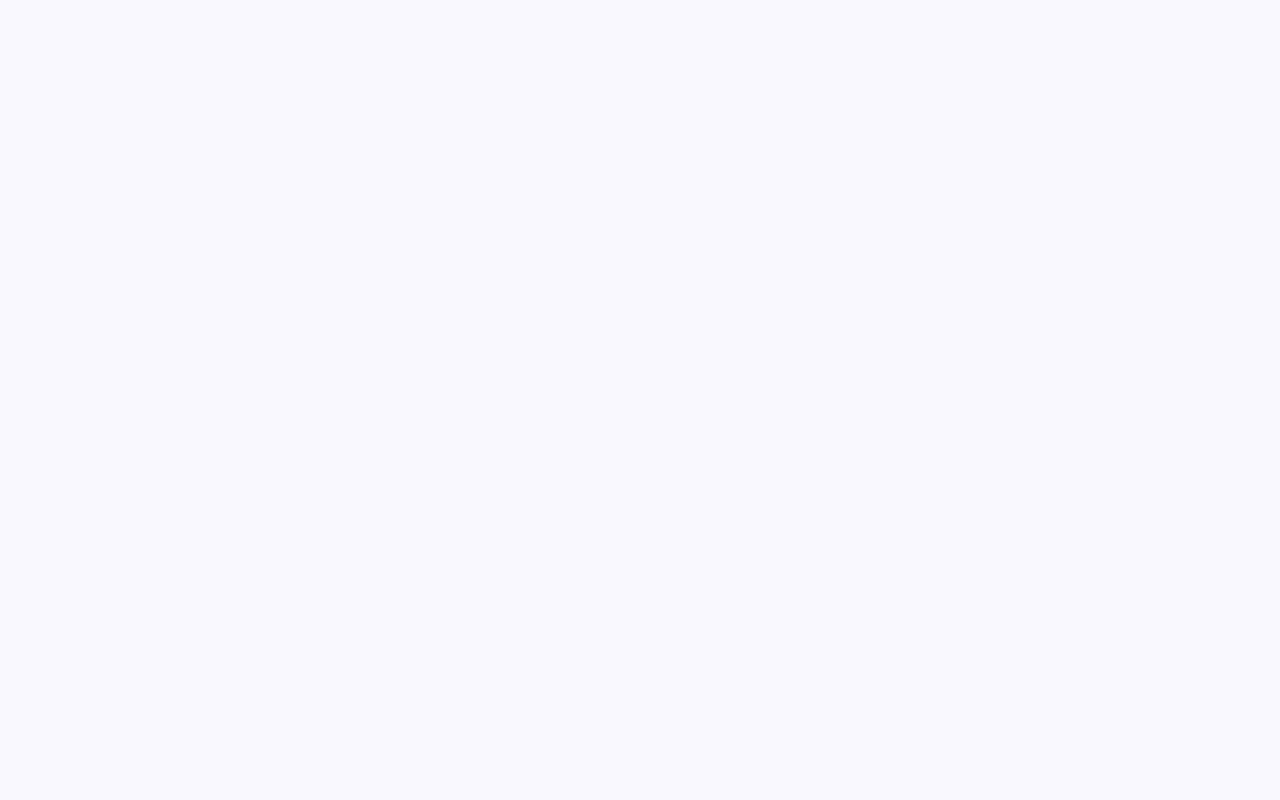
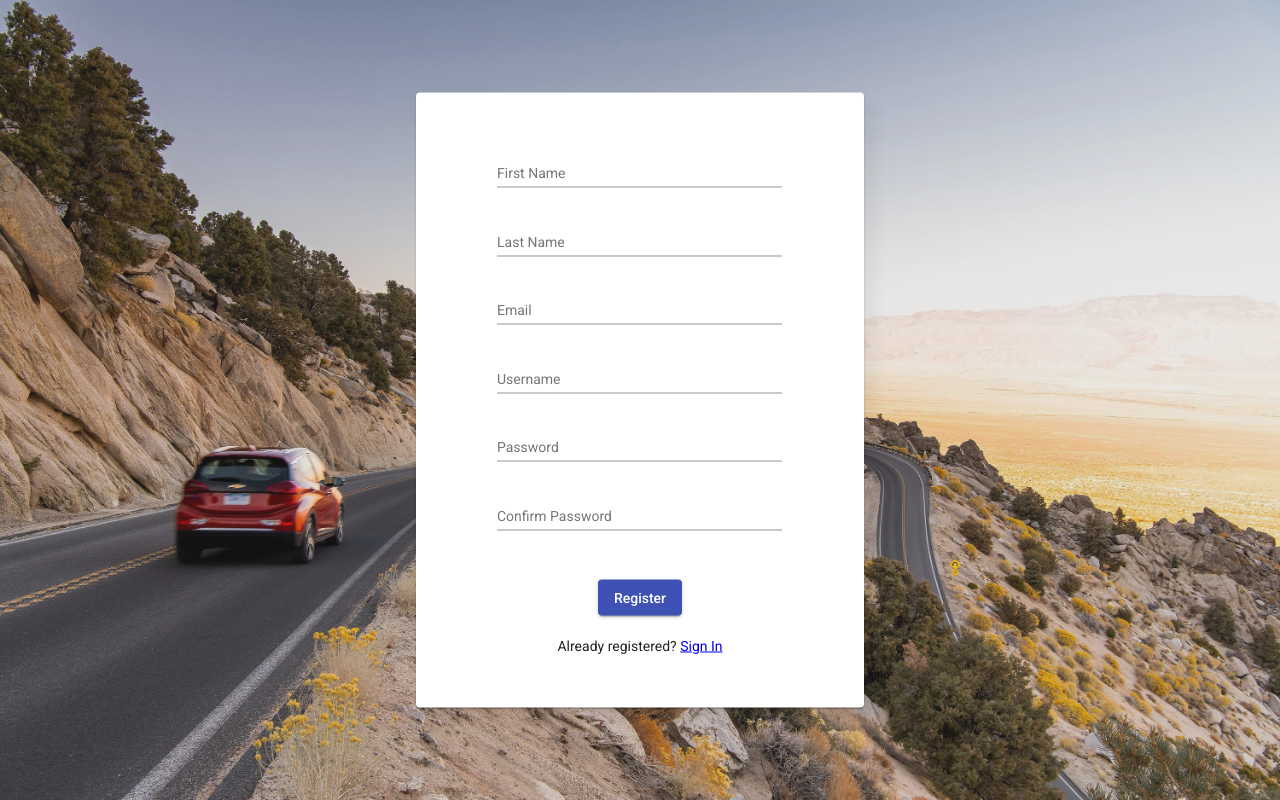
Before and after one commit to JavaPraksa/Frontend, an Angular app in the folder RentACar/: page /registration in a window 1280 px wide. Before the commit this address led to /. Built offline with nearby package versions, Linux system fonts and the light colour scheme.

Commit message:
feat: add registration component

```diff
--- a/RentACar/src/app/app-routing.module.ts
+++ b/RentACar/src/app/app-routing.module.ts
@@ -1,9 +1,11 @@
 import { NgModule } from '@angular/core';
 import { RouterModule, Routes } from '@angular/router';
 import { LoginComponent } from './login/login.component';
+import { RegistrationComponent } from './registration/registration.component';
 
 const routes: Routes = [
-  { path: 'login', component: LoginComponent }
+  { path: 'login', component: LoginComponent },
+  { path: 'registration', component: RegistrationComponent }
 ];
 
 @NgModule({
--- a/RentACar/src/app/app.module.ts
+++ b/RentACar/src/app/app.module.ts
@@ -15,12 +15,14 @@ import { MatToolbarModule } from '@angular/material/toolbar';
 
 import { NavbarComponent } from './navbar/navbar.component';
 import { LoginComponent } from './login/login.component';
+import { RegistrationComponent } from './registration/registration.component';
 
 @NgModule({
   declarations: [
     AppComponent,
     NavbarComponent,
-    LoginComponent
+    LoginComponent,
+    RegistrationComponent
   ],
   imports: [
     BrowserModule,
--- a/RentACar/src/app/login/login.component.html
+++ b/RentACar/src/app/login/login.component.html
@@ -20,7 +20,7 @@
                 <p>
                     <mat-form-field appearance="legacy" style="width: 100%;">
                         <mat-label>Password</mat-label>
-                        <input type="text" matInput placeholder="password" >
+                        <input type="password" matInput placeholder="password" >
                     </mat-form-field>
                 </p>
                 <br>
--- /dev/null
+++ b/RentACar/src/app/registration/registration.component.css
@@ -0,0 +1,27 @@
+.overlay {
+    background: rgba(5, 5, 5, 0.525);
+  }
+
+  #photo {
+    width: 100%;
+    height: 100vh;
+    background: url("../../assets/images/background4.jpg") top center;
+    background-size: cover;
+    opacity: 0.85;
+    position: relative;
+  }
+
+  #photo .container {
+    padding-top: 70px;
+    position: relative;
+    text-align: center;
+  }
+
+  .center {
+    position: absolute;
+    top: 50%;
+    left: 50%;
+    transform: translate(-50%, -50%);
+    box-shadow: 10px 10px 15px rgba(0, 0, 0, 0.05);
+    width: 35%;
+  }
--- /dev/null
+++ b/RentACar/src/app/registration/registration.component.html
@@ -0,0 +1,63 @@
+<div class="overlay">
+    <section id="photo" class="d-flex flex-column justify-content-center">
+        <div class="container"></div>
+    </section>
+</div>
+<div class="center">
+    <mat-card class="example-card">
+        <div style="margin-left: 15%; margin-right: 15%;">
+            <mat-card-header>
+            </mat-card-header>
+            <br>
+            <mat-card-content style="margin-left: 1%; margin-right: 1%;">
+                <br>
+                <p>
+                    <mat-form-field appearance="legacy" style="width: 100%;">
+                        <mat-label>First Name</mat-label>
+                        <input type="text" matInput placeholder="first name">
+                    </mat-form-field>
+                </p>
+                <p>
+                    <mat-form-field appearance="legacy" style="width: 100%;">
+                        <mat-label>Last Name</mat-label>
+                        <input type="text" matInput placeholder="last name">
+                    </mat-form-field>
+                </p>
+                <p>
+                    <mat-form-field appearance="legacy" style="width: 100%;">
+                        <mat-label>Email</mat-label>
+                        <input type="text" matInput placeholder="email">
+                    </mat-form-field>
+                </p>
+                <p>
+                    <mat-form-field appearance="legacy" style="width: 100%;">
+                        <mat-label>Username</mat-label>
+                        <input type="text" matInput placeholder="username">
+                    </mat-form-field>
+                </p>
+                <p>
+                    <mat-form-field appearance="legacy" style="width: 100%;">
+                        <mat-label>Password</mat-label>
+                        <input type="password" matInput placeholder="password">
+                    </mat-form-field>
+                </p>
+                <p>
+                    <mat-form-field appearance="legacy" style="width: 100%;">
+                        <mat-label>Confirm Password</mat-label>
+                        <input type="confirm password" matInput placeholder="password">
+                    </mat-form-field>
+                </p>
+                <br>
+                <div style="text-align: center;">
+                    <button mat-raised-button color="primary">
+                        Register
+                    </button>
+                    <br>
+                    <br>
+                    <mat-label style="text-align: center;">Already registered? <a href="login">Sign In</a> </mat-label>
+                </div>
+            </mat-card-content>
+            <br>
+        </div>
+    </mat-card>
+</div>
--- /dev/null
+++ b/RentACar/src/app/registration/registration.component.ts
@@ -0,0 +1,15 @@
+import { Component, OnInit } from '@angular/core';
+
+@Component({
+  selector: 'app-registration',
+  templateUrl: './registration.component.html',
+  styleUrls: ['./registration.component.css']
+})
+export class RegistrationComponent implements OnInit {
+
+  constructor() { }
+
+  ngOnInit(): void {
+  }
+
+}
```
Also changed, not shown: 1 other file (tests, documents, lock files or other folders).
